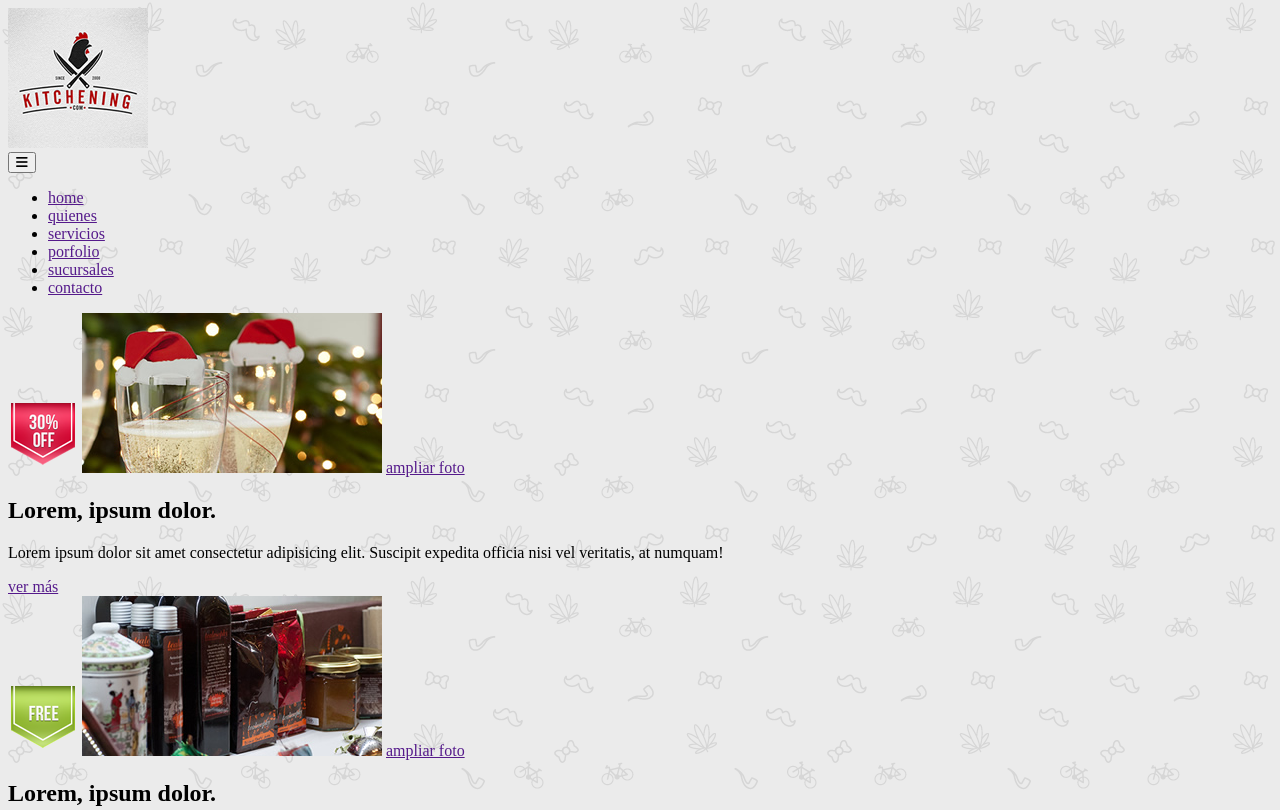
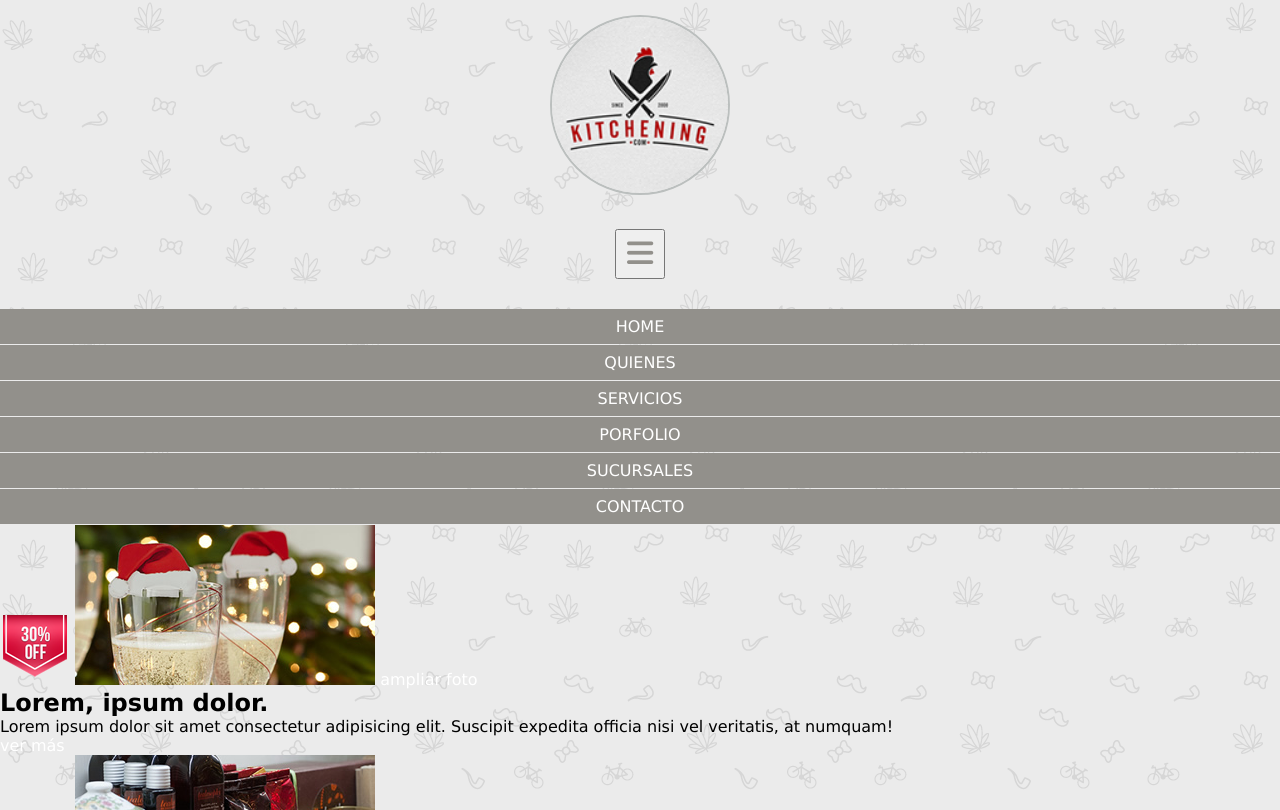
Before and after one commit to Comision15/kitchening, a website: page views/home.html in a window 1280 px wide. Shown: the top 810 px of the page. Drawn offline with Linux system fonts and the light colour scheme.

Commit message:
styles header done

```diff
--- a/public/css/general.css
+++ b/public/css/general.css
@@ -0,0 +1,27 @@
+:root{
+    --colorGrisOscuro :  #92908b;
+    --colorGrisClaro :  #bbbfbe;
+    --colorRojo : #b81e14;
+}
+
+* {
+  box-sizing: border-box;
+  margin: 0;
+}
+
+body {
+    font-family: Verdana, Geneva, Tahoma, sans-serif;
+}
+
+li{
+    list-style: none;
+}
+
+ul, ol {
+    padding: 0;
+}
+
+a{
+    text-decoration: none;
+    color: #fff;
+}
--- a/public/css/home.css
+++ b/public/css/home.css
@@ -1,3 +1,36 @@
-body {
+body.home {
     background-image: url('/images/bg-body.png');
 }
+
+/* HEADER */
+.home__header {
+    text-align: center;
+}
+
+.home__header__logo img {
+    width: 180px;
+    margin: 15px 0 30px;
+    border-radius: 50%;
+    border: solid 2px var(--colorGrisClaro);
+}
+
+.home__header button {
+    margin-bottom: 30px;
+    width: 50px;
+    height: 50px;
+    font-size: 30px;
+    color: var(--colorGrisOscuro);
+}
+
+.home__header__menu ul li{
+    background-color: var(--colorGrisOscuro);
+    text-transform: uppercase;
+    margin-bottom: 1px ;
+    padding: 8px 0;
+}
+
+
+/* MAIN */
+
+
+/* FOOTER */
```
